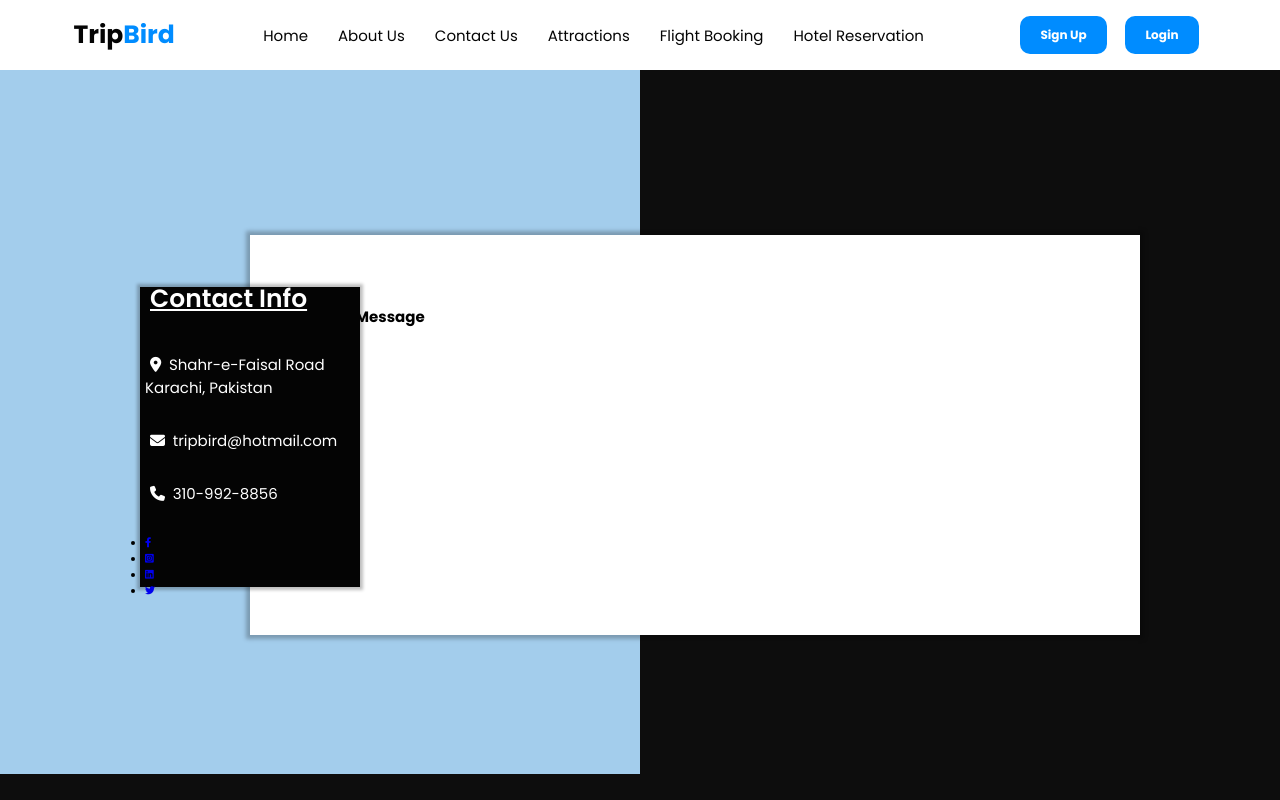
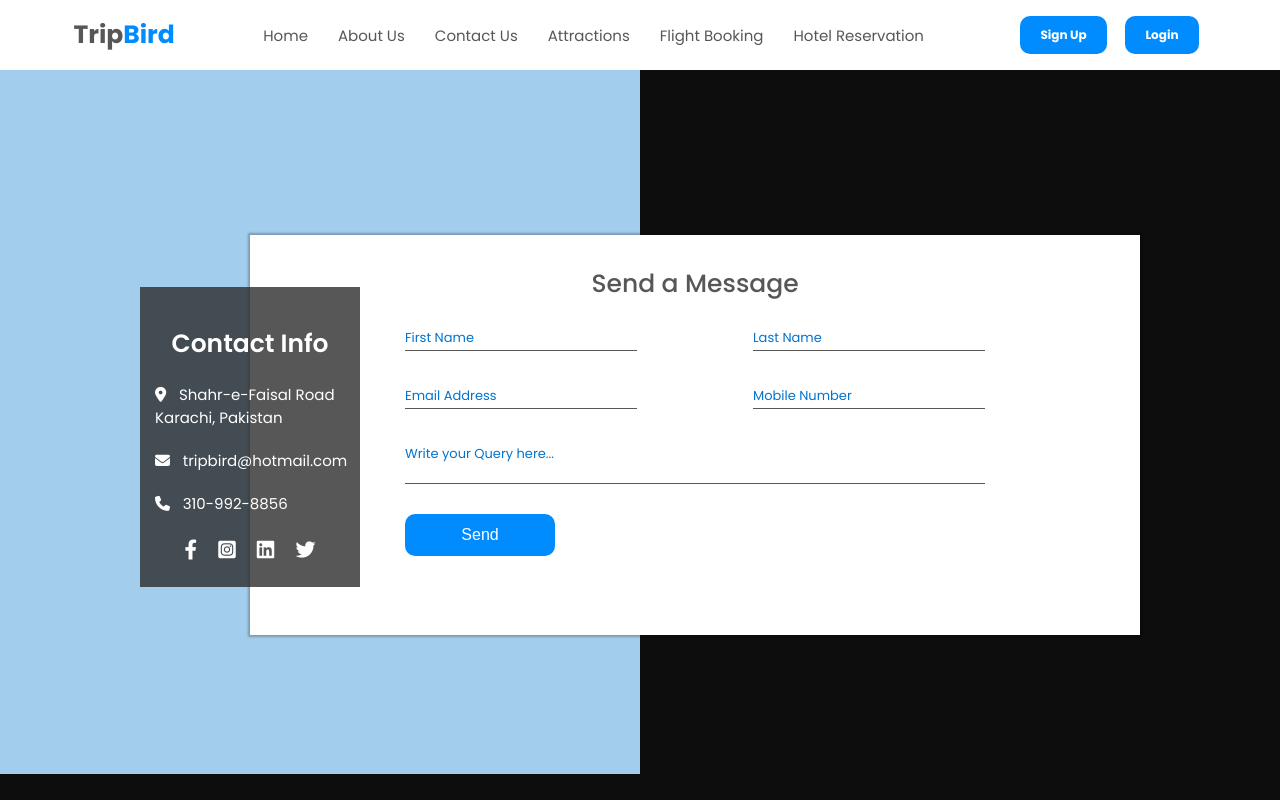
Before and after one commit to faizakashaf/TripBird, a plain HTML site: page html files/contact.html in a window 1280 px wide. Drawn offline with Linux system fonts and the light colour scheme.

Commit message:
Completed contact page without responsivness

```diff
--- a/css files/main.css
+++ b/css files/main.css
@@ -1,21 +1,26 @@
-*{
+* {
     padding: 0;
     margin: 0;
     box-sizing: border-box;
 }
-html{
-   font-size: 62.5%;    /*  1rem = 10px */
+
+html {
+    font-size: 62.5%;
+    /*  1rem = 10px */
     overflow-x: hidden;
 }
-body{
-     width:100%;
+
+body {
+    width: 100%;
     height: auto;
     font-family: 'Poppins', sans-serif;
 }
+
 :root {
-    --color-black: rgb(4, 4, 4);
-    --color-light-black:rgb(13, 13, 13);
-    --color-white :white;
+    --color-primary-light: rgb(240, 248,255);
+    --color-black: rgba(43, 43, 43, 0.794);
+    --color-light-black: rgb(13, 13, 13);
+    --color-white: white;
     --color-primary: rgb(0, 140, 255);
     --color-primary-dark: rgb(3, 115, 207);
     --color-red: rgb(255, 0, 0);
@@ -24,19 +29,21 @@ body{
 }
 
 /* navbar styling */
-#navbar{
+#navbar {
 
     display: flex;
     justify-content: space-evenly;
     align-items: center;
-        height:7rem;
-    /* position: fixed; */
+    height: 7rem;
+
 }
+
 #navbar .logo h1 {
     font-size: 2.5rem;
     color: var(--color-black);
     font-weight: 700;
 }
+
 #navbar .logo h1 span {
     font-size: 2.5rem;
     color: var(--color-primary);
@@ -100,22 +107,24 @@ body{
     margin: 0 0.8rem;
     font-family: inherit;
 }
-#menu-icon{
+
+#menu-icon {
     font-size: 3rem;
-    color:var(--color-black);
+    color: var(--color-black);
     cursor: pointer;
-    z-index:1001 ;
+    z-index: 1001;
     display: none;
 }
-.section2{
+ /* Form Section Styling */
+.section2 {
     display: flex;
     justify-content: center;
     align-items: center;
     height: calc(100vh - 7rem);
-    /* border: 1px solid red; */
     background-color: var(--color-light-black);
 }
-.section2::before{
+
+.section2::before {
     content: "";
     position: absolute;
     top: 7rem;
@@ -124,65 +133,189 @@ body{
     height: 88%;
     background-color: var(--color-light-primary);
 }
- .container{
+
+.container {
     position: relative;
-     min-width: 1000px;  /*vid ma width 1100px ha */
+    min-width: 1000px;
     min-height: 40rem;
     display: flex;
-     z-index:1000;
+    z-index: 1000;
+
+
 }
-.container .contactinfo{
+
+.container .contactinfo {
     position: absolute;
     top: 13%;
+    left: 0;
     width: 22rem;
-height:75%;
-background-color:var(--color-black);
+    height: 75%;
+    background-color: var(--color-black);
     z-index: 1;
-padding:0.5rem 0.5rem;
+    padding: 0.5rem 1rem;
     display: flex;
     justify-content: center;
     flex-direction: column;
-box-shadow: 0 0 3px 3px rgba(0, 0, 0, 0.25);
 }
-.container .contactinfo h2{
+
+.container .contactinfo:hover {
+    box-shadow: 0 0 2px 2px rgba(0, 0, 0, 0.25);
+}
+
+.container .contactinfo h2 {
     color: var(--color-white);
     font-size: 2.5rem;
     font-weight: 600;
-padding: 0.5rem;
-text-decoration: underline;
+    margin-top: 3rem;
+    text-align: center;
+
 }
-.container .contactinfo .info{
+
+.container .contactinfo .info {
     position: relative;
-    margin: 2rem 0;
+    margin: 1.5rem 0;
 }
-.container .contactinfo .info li{
+
+.container .contactinfo .info li {
     position: relative;
     list-style: none;
-    margin: 3rem 0;
-    /* display: flex;
-    justify-content: flex-start;
-    align-items: center;  */
+    margin: 2rem 0;
     cursor: pointer;
 }
 
-.container .contactinfo .info li span{
+.container .contactinfo .info li span {
     font-size: 1.5rem;
     color: var(--color-white);
     padding-left: 0.5rem;
 }
 
-.container .contactform{
+.container .contactinfo .info li span:nth-child(2) {
+    margin-left: 0.5rem;
+}
 
-    position: absolute;
-     padding: 7rem 5rem;
-    margin-left: 11rem;
-    width: 89%;
-    background-color:var(--color-white);
-    height: 100%;
-box-shadow: 0 0 4px 4px rgba(0, 0, 0,0.25);
+.container .contactinfo .follow-us {
+    display: flex;
+    justify-content: space-around;
+    align-items: center;
+    padding: 0 12%;
+    padding-bottom: 1.5rem;
 }
 
 
+.container .contactinfo .follow-us li {
+    list-style: none;
+    font-size: 2rem;
+
+}
+
+.container .contactinfo .follow-us li a {
+    text-decoration: none;
+    color: var(--color-white);
+
+}
+
+.container .contactform {
+    position: absolute;
+    padding: 3rem 15rem;
+    margin-left: 11rem;
+    width: 89%;
+    display: flex;
+    flex-direction: column;
+    background-color: var(--color-white);
+    height: 100%;
+    box-shadow: 0 0 2px 2px rgba(0, 0, 0, 0.25);
+}
+
+.container .contactform h2 {
+
+    color: var(--color-black);
+    font-size: 2.5rem;
+    font-weight: 500;
+    font-family: inherit;
+    text-align: center;
+}
+
+.container .contactform .formbox {
+    position: relative;
+    display: flex;
+    justify-content: space-between;
+    flex-wrap: wrap;
+    padding: 2rem 0.5rem;
+}
+
+.container .contactform .formbox .inputbox {
+    position: relative;
+    margin-bottom: 3rem;
+    display: flex;
+    flex-direction: column;
+    align-content: center;
+    width: 40%;
+}
+.container .contactform .formbox .inputbox input {
+    width: 100%;
+    padding: 0.6rem 1rem;
+    border: none;
+    outline: none;
+    border-bottom: 1.5px solid var(--color-black);
+}
+
+.container .contactform .formbox .inputbox span {
+    position: absolute;
+    left: 0;
+    font-size: 1.3rem;
+    padding: 0.5rem 0;
+    pointer-events: none;
+    transition: 0.3s;
+    color: var(--color-primary-dark);
+
+}
+.container .contactform .formbox .inputbox input:focus~span,
+.container .contactform .formbox .inputbox input:valid~span,
+.container .contactform .formbox .inputbox textarea:focus~span,
+.container .contactform .formbox .inputbox textarea:valid~span
+{
+    transform: translateY(-2rem);
+    color: var(--color-primary-dark);
+}
+.container .contactform .formbox .w100 {
+    width: 100%;
+    resize: none;
+    font-size: 1.2rem;
+    font-weight: 300;
+    color: var(--color-black);
+    margin-bottom: 1rem;
+
+}
+
+.container .contactform .formbox .inputbox textarea {
+    border: none;
+    outline: none;
+    resize: none;
+    border-bottom: 1.5px solid var(--color-black);
+    font-size: 1.5rem;
+    font: 400;
+    padding: 1rem 1.5rem 0 1rem;
+
+}
+.container .contactform .formbox  .w100 span{
+    font-weight: 400;
+}
+.container .contactform .formbox .inputbox input[type="submit"]{
+    position: relative;
+    cursor: pointer;
+    background-color:var(--color-primary) ;
+    color: var(--color-white);
+    max-width: 15rem;
+    border: none;
+    border-radius:1rem;
+    font-size: 1.6rem;
+    padding: 1.2rem;
+    margin: 2rem 0;
+}
+.container .contactform .formbox .inputbox input[type="submit"]:hover{
+    background-color: rgb(25, 144, 241);
+
+}
 
 @media (max-width: 768px) {
 
--- a/html files/contact.html
+++ b/html files/contact.html
@@ -1,5 +1,6 @@
 <!DOCTYPE html>
 <html lang="en">
+
 <head>
     <meta charset="UTF-8">
     <meta name="viewport" content="width=device-width, initial-scale=1.0">
@@ -12,8 +13,9 @@
     <link rel="stylesheet" href="https://cdnjs.cloudflare.com/ajax/libs/font-awesome/6.4.2/css/all.min.css"
         integrity="sha512-z3gLpd7yknf1YoNbCzqRKc4qyor8gaKU1qmn+CShxbuBusANI9QpRohGBreCFkKxLhei6S9CQXFEbbKuqLg0DA=="
         crossorigin="anonymous" referrerpolicy="no-referrer" />
-        <link rel="shortcut icon" href="./assets/fav icon.jpeg" type="image/x-icon">
+    <link rel="shortcut icon" href="../assets/fav icon.jpeg" type="image/x-icon">
 </head>
+
 <body>
     <section>
         <nav class="active" id="navbar">
@@ -25,7 +27,7 @@
                     <li><a href="#">Home</a></li>
                     <li><a href="#">About Us</a></li>
                     <li><a href="#">Contact Us</a></li>
-                    <li><a href="#" >Attractions</a></li>
+                    <li><a href="#">Attractions</a></li>
                     <li><a href="#">Flight Booking</a></li>
                     <li><a href="./index.html">Hotel Reservation</a></li>
                 </ul>
@@ -37,16 +39,18 @@
             <div id="menu-icon"><i class="fa-solid fa-bars hamburger"></i></div>
         </nav>
     </section>
-       <section class="section2">
+    <section class="section2">
         <div class="container">
             <div class="contactinfo">
                 <div>
                     <h2>Contact Info</h2>
                     <ul class="info">
                         <li class="location">
-                           <span><i class="fa-solid fa-location-dot location"></i></span>
-                           <span>Shahr-e-Faisal Road Karachi, Pakistan
-                        </span>
+                            <span><i class="fa-solid fa-location-dot location"></i></span>
+                            <span>Shahr-e-Faisal Road </span>
+                                 <span> Karachi, Pakistan </span>
+
+
                         </li>
                         <li>
                             <span><i class="fa-solid fa-envelope email"></i></span>
@@ -57,20 +61,46 @@
                             <span> 310-992-8856</span>
                         </li>
                     </ul>
-                    <ul>
+                    <ul class="follow-us">
                         <li><a href="#"><i class="fa-brands fa-facebook-f"></i></a></li>
                         <li><a href="#"><i class="fa-brands fa-square-instagram"></i></a></li>
-                        <li><a href="#"><i class="fa-brands fa-linkedin"></i></a></li>
-                        <li><a href="#"><i class="fa-brands fa-twitter"></i></a></li>
+                        <li><a href="#"><i class="fa-brands fa-linkedin linkedin"></i></a></li>
+                        <li><a href="#"><i class="fa-brands fa-twitter twitter"></i></a></li>
                     </ul>
                 </div>
             </div>
-             <div class="contactform">
+        <div class="contactform">
                 <h2>Send a Message</h2>
+                <div class="formbox">
+                    <div class="inputbox w50">
+                        <input type="text" required>
+                        <span>First Name</span>
+                    </div>
+                    <div class="inputbox w50">
+                        <input type="text" required>
+                        <span>Last Name</span>
+                    </div>
+                    <div class="inputbox w50">
+                        <input type="email" required>
+                        <span>Email Address</span>
+                    </div>
+                    <div class="inputbox w50">
+                        <input type="text" required>
+                        <span>Mobile Number</span>
+                    </div>
+                    <div class="inputbox w100">
+                       <textarea required></textarea>
+                        <span>Write your Query here...</span>
+                    </div>
+                    <div class="inputbox w100">
+                        <input type="submit" value="Send">
+                    </div>
+
+                </div>
 
              </div>
-        </div>
-       </section>
+    </div>
+    </section>
 
 
     <script>
@@ -82,4 +112,5 @@
         });
     </script>
 </body>
+
 </html>
```
Lines whose indentation alone changed are shown as unchanged.
